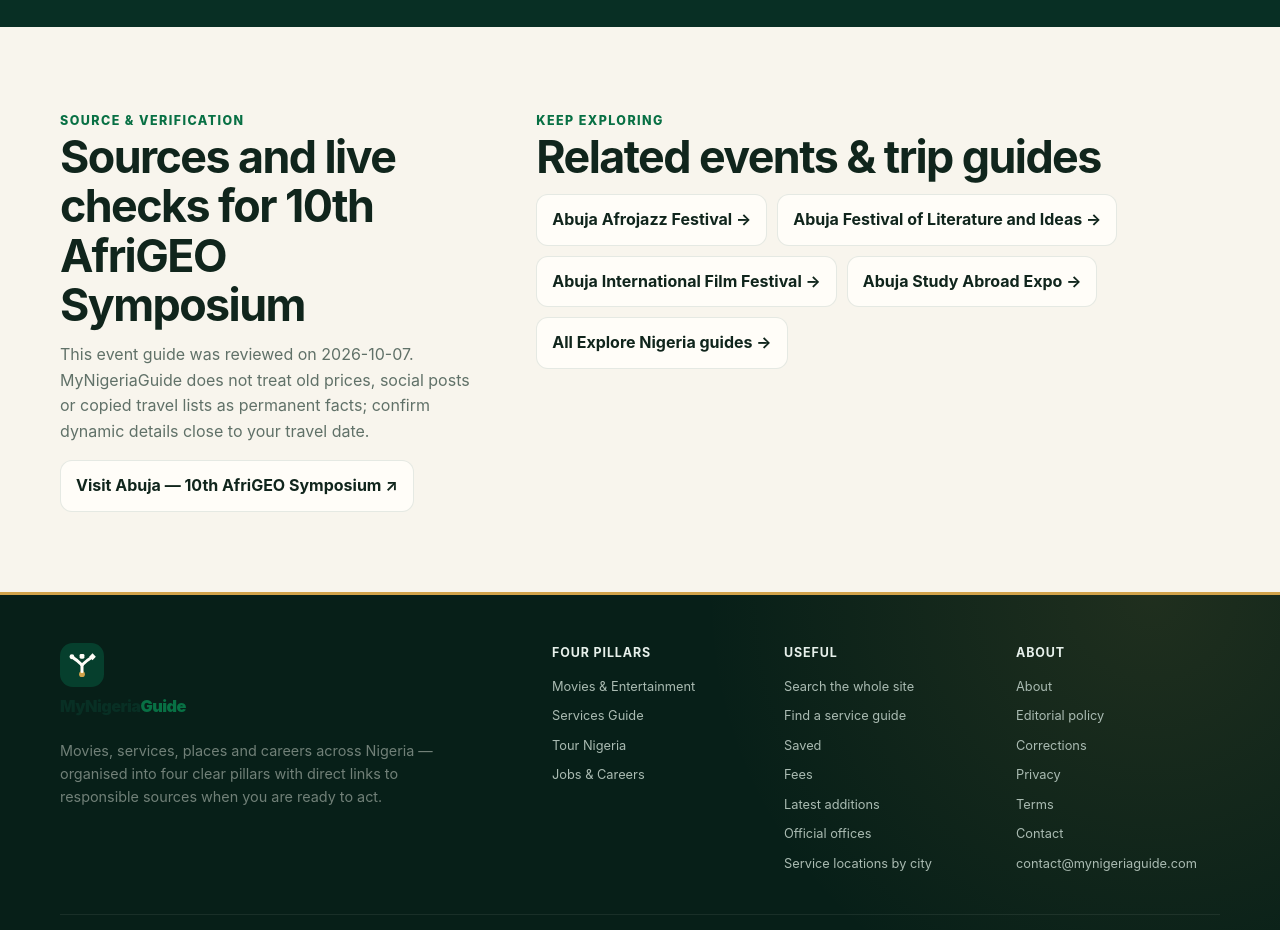
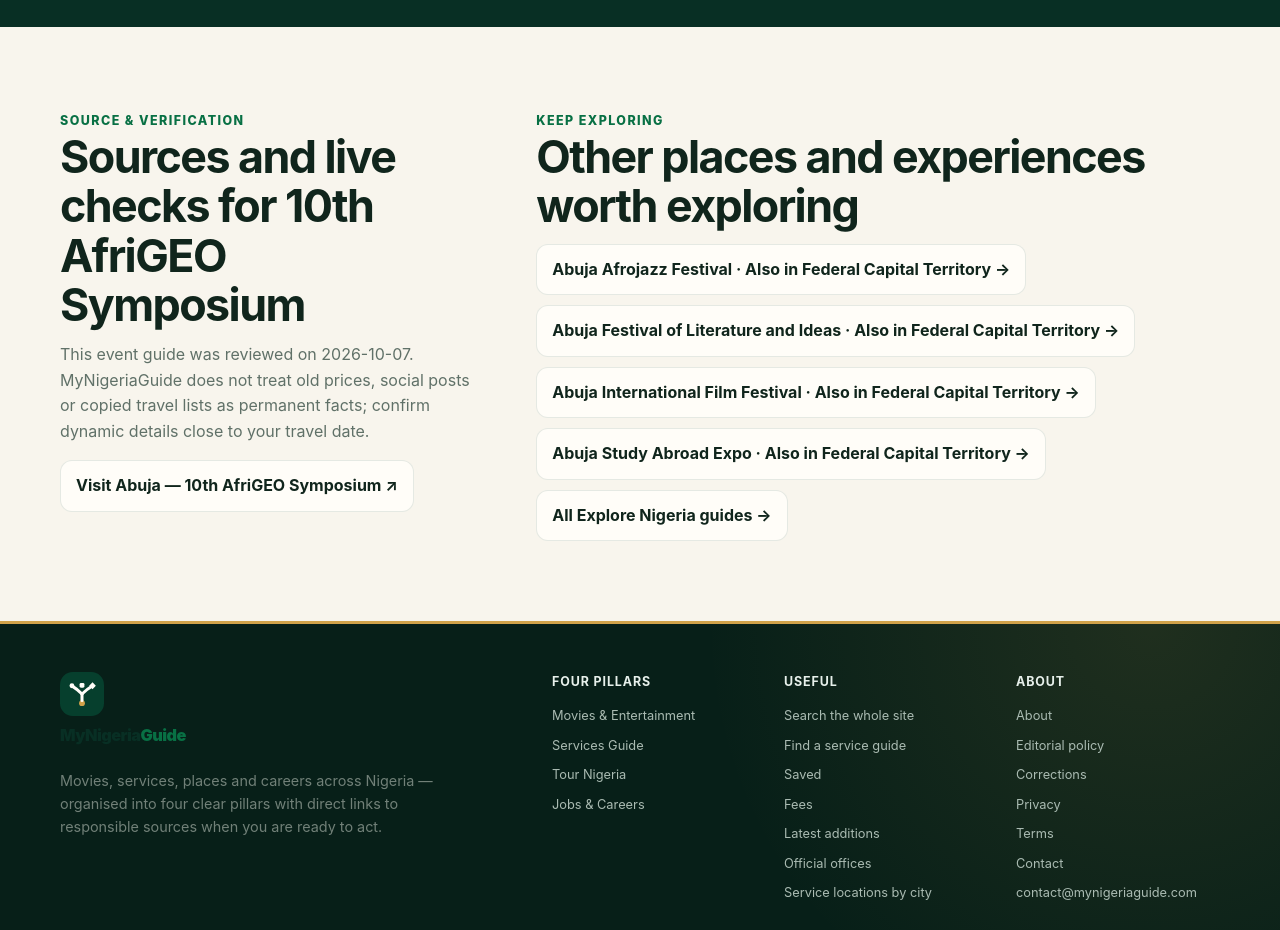
Before and after one commit to eghosa001/nigeria, a Next.js app: page /explore/10th-afrigeo-symposium-abuja-2026 in a window 1280 px wide. Shown: the part 3440-4370 px from the top of the page. Built offline with nearby package versions, Linux system fonts and the light colour scheme; no server answers.

Commit message:
Recommend relevant travel guides by region and shared interests

```diff
--- a/app/explore/[slug]/page.tsx
+++ b/app/explore/[slug]/page.tsx
@@ -7,6 +7,7 @@ import { AdSlot } from "@/components/ad-slot";
 import { AD_SLOTS } from "@/lib/adsense-config";
 import { JsonLd } from "@/components/json-ld";
 import { exploreGuides, getExploreGuide } from "@/lib/explore";
+import { getRelatedExploreGuides } from "@/lib/related-discovery";
 import { explorePlaceKindLabel, getExplorePlacesForGuide, googleMapsUrl } from "@/lib/explore-places";
 import { getSiteUrl } from "@/lib/site";
 import { SavePageButton } from "@/components/personal-library";
@@ -89,18 +90,7 @@ export default async function ExploreGuidePage({ params }: { params: Promise<{ s
 
   const base = getSiteUrl();
   const pageUrl = base + "/explore/" + guide.slug;
-  const related = exploreGuides
-    .filter((item) => item.slug !== guide.slug)
-    .map((item) => ({
-      item,
-      score:
-        (item.region === guide.region ? 5 : 0) +
-        (item.kind === guide.kind ? 2 : 0) +
-        item.bestFor.filter((value) => guide.bestFor.includes(value)).length,
-    }))
-    .sort((a, b) => b.score - a.score || a.item.shortTitle.localeCompare(b.item.shortTitle))
-    .slice(0, 4)
-    .map((entry) => entry.item);
+  const related = getRelatedExploreGuides(guide);
   const places = getExplorePlacesForGuide(guide.slug);
   const questions = getExploreQuestions(guide);
   const destinationPhoto = destinationPhotos[guide.slug];
@@ -375,9 +365,9 @@ export default async function ExploreGuidePage({ params }: { params: Promise<{ s
           </div>
           <div>
             <span className="eyebrow">Keep exploring</span>
-            <h2>Related {guide.kind === "city" ? "cities" : guide.kind === "event" ? "events & trip guides" : "trip guides"}</h2>
+            <h2>Other places and experiences worth exploring</h2>
             <div className="related-links">
-              {related.map((item) => <Link href={"/explore/" + item.slug} key={item.slug}>{item.shortTitle} →</Link>)}
+              {related.map(({ guide: item, reason }) => <Link href={"/explore/" + item.slug} key={item.slug}><strong>{item.shortTitle}</strong> · {reason} →</Link>)}
               <Link href="/explore">All Explore Nigeria guides →</Link>
             </div>
           </div>
```
